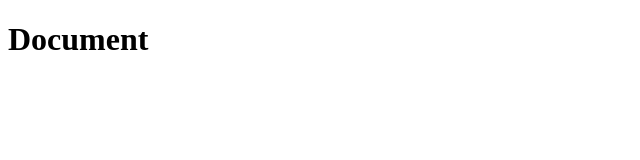
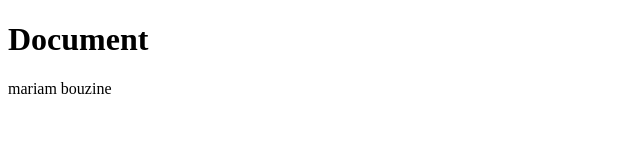
Before and after one commit to mariamBouzine/zobir2, a plain HTML site: page index.html in a window 1280 px wide. Shown: the whole page, without its empty margins (0-640 px from the left). Drawn offline with Linux system fonts and the light colour scheme.

Commit message:
Update index.html

```diff
--- a/index.html
+++ b/index.html
@@ -9,7 +9,7 @@
 <body>
 
     <h1>Document</h1>
-
+    <p>mariam bouzine</p>
 
 </body>
 </html>
```
